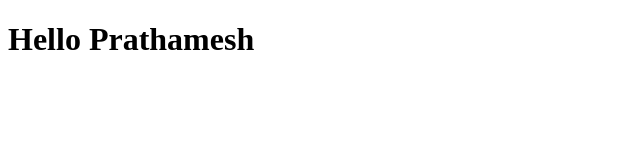
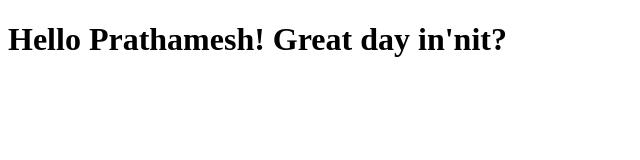
Before and after one commit to infirst154/coursera-johnhopkins, a plain HTML site: page site/index.html in a window 1280 px wide. Shown: the whole page, without its empty margins (0-640 px from the left). Drawn offline with Linux system fonts and the light colour scheme.

Commit message:
Small Change

```diff
--- a/site/index.html
+++ b/site/index.html
@@ -7,7 +7,7 @@
 </head>
 <body>
     <h1>
-        Hello Prathamesh
+        Hello Prathamesh! Great day in'nit?
     </h1>
 </body>
 </html>
```
